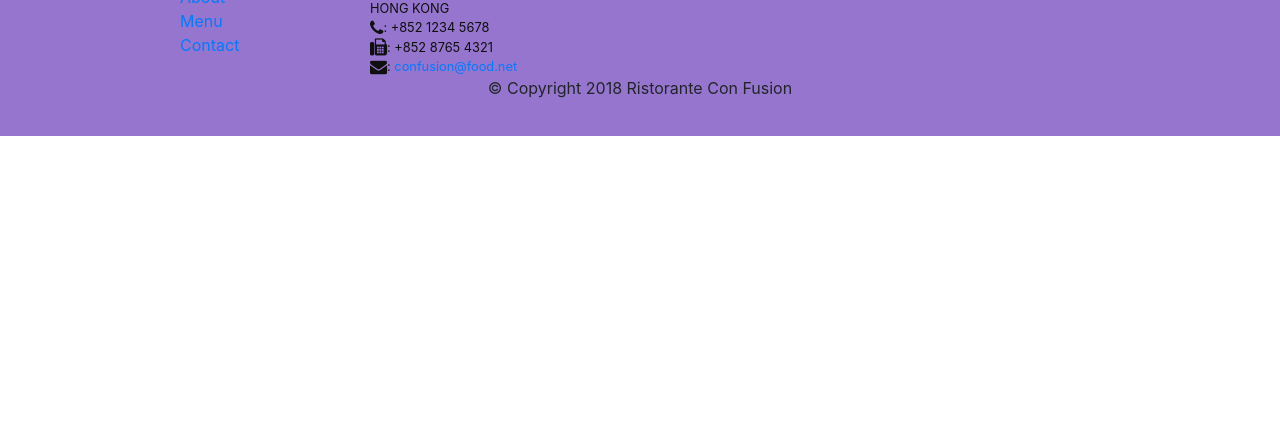
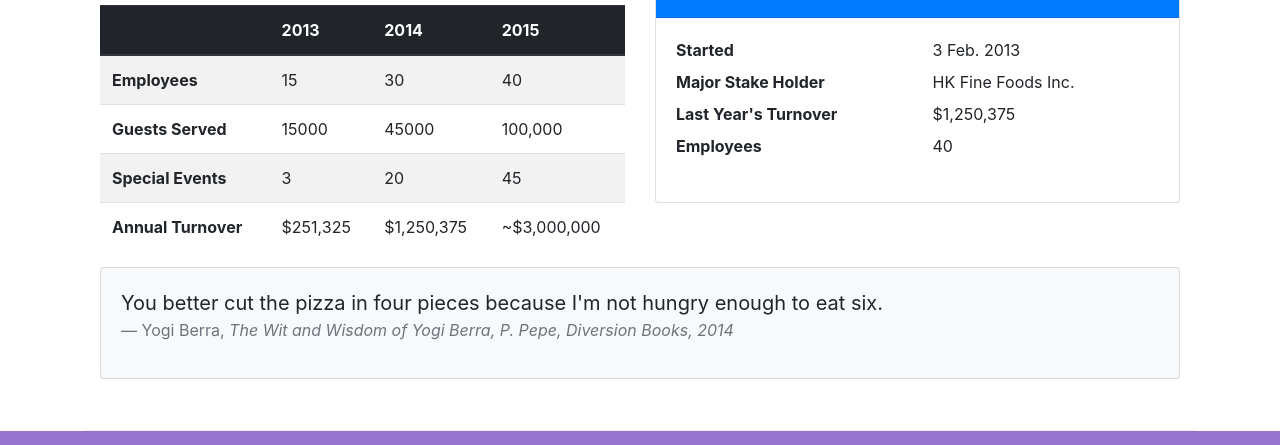
Before and after one commit to sujathak625/FrontEndBootstrap, a website: page aboutus.html in a window 1280 px wide. Shown: the part 1674-2119 px from the top of the page. Before the commit the page ends 1810 px from the top, so only its background shows below. Drawn offline with nearby package versions, Linux system fonts and the light colour scheme.

Commit message:
Tables and cards

```diff
--- a/aboutus.html
+++ b/aboutus.html
@@ -25,10 +25,12 @@
             <a class="navbar-brand" href="#">Ristorante Con Fusion</a>
             <div class="collapse navbar-collapse" id="Navbar">
                 <ul class="navbar-nav mr-auto">
-                                <li class="nav-item active"><a class="nav-link" href="./index.html"><span class="fa fa-home fa-lg"></span> Home</a></li>
+                    <li class="nav-item active"><a class="nav-link" href="./index.html"><span class="fa fa-home fa-lg"></span>
+                            Home</a></li>
                     <li class="nav-item"><a class="nav-link" href="#"><span class="fa fa-info fa-lg"></span> About</a></li>
                     <li class="nav-item"><a class="nav-link" href="#"><span class="fa fa-list fa-lg"></span> Menu</a></li>
-                                <li class="nav-item"><a class="nav-link" href="./contactus.html"><span class="fa fa-address-card fa-lg"></span> Contact</a></li>
+                    <li class="nav-item"><a class="nav-link" href="./contactus.html"><span class="fa fa-address-card fa-lg"></span>
+                            Contact</a></li>
 
                 </ul>
             </div>
@@ -41,7 +43,8 @@
             <div class="row row-header">
                 <div class="col-12 col-sm-6">
                     <h1>Ristorante con Fusion</h1>
-                    <p>We take inspiration from the World's best cuisines, and create a unique fusion experience. Our lipsmacking
+                    <p>We take inspiration from the World's best cuisines, and create a unique fusion experience. Our
+                        lipsmacking
                         creations will tickle your culinary senses!</p>
                 </div>
                 <div class="col-12 col-sm">
@@ -64,13 +67,17 @@
         </ol>
 
         <div class="row row-content">
-            <div  class="col-sm-6">
+            <div class="col-sm-6">
                 <h2>Our History</h2>
-                <p>Started in 2010, Ristorante con Fusion quickly established itself as a culinary icon par excellence in
-                    Hong Kong. With its unique brand of world fusion cuisine that can be found nowhere else, it enjoys patronage
-                    from the A-list clientele in Hong Kong. Featuring four of the best three-star Michelin chefs in the world,
+                <p>Started in 2010, Ristorante con Fusion quickly established itself as a culinary icon par excellence
+                    in
+                    Hong Kong. With its unique brand of world fusion cuisine that can be found nowhere else, it enjoys
+                    patronage
+                    from the A-list clientele in Hong Kong. Featuring four of the best three-star Michelin chefs in the
+                    world,
                     you never know what will arrive on your plate the next time you visit us.</p>
-                <p>The restaurant traces its humble beginnings to <em>The Frying Pan</em>, a successful chain started by
+                <p>The restaurant traces its humble beginnings to <em>The Frying Pan</em>, a successful chain started
+                    by
                     our CEO, Mr. Peter Pan, that featured for the first time the world's best cuisines in a pan.</p>
             </div>
             <div class="col-12">
@@ -85,33 +92,122 @@
                 <h2>Corporate Leadership</h2>
                 <h3>Peter Pan <small>Chief Epicurious Officer</small></h3>
                 <div class="d-none d-sm-block">
-                    <p>Our CEO, Peter, credits his hardworking East Asian immigrant parents who undertook the arduous journey
-                        to the shores of America with the intention of giving their children the best future. His mother's
-                        wizardy in the kitchen whipping up the tastiest dishes with whatever is available inexpensively at
-                        the supermarket, was his first inspiration to create the fusion cuisines for which <em>The Frying
-                            Pan</em> became well known. He brings his zeal for fusion cuisines to this restaurant, pioneering
+                    <p>Our CEO, Peter, credits his hardworking East Asian immigrant parents who undertook the arduous
+                        journey
+                        to the shores of America with the intention of giving their children the best future. His
+                        mother's
+                        wizardy in the kitchen whipping up the tastiest dishes with whatever is available inexpensively
+                        at
+                        the supermarket, was his first inspiration to create the fusion cuisines for which <em>The
+                            Frying
+                            Pan</em> became well known. He brings his zeal for fusion cuisines to this restaurant,
+                        pioneering
                         cross-cultural culinary connections.</p>
                 </div>
                 <h3>Dhanasekaran Witherspoon <small>Chief Food Officer</small></h3>
                 <div class="d-none d-sm-block">
-                <p>Our CFO, Danny, as he is affectionately referred to by his colleagues, comes from a long established family
-                    tradition in farming and produce. His experiences growing up on a farm in the Australian outback gave
+                    <p>Our CFO, Danny, as he is affectionately referred to by his colleagues, comes from a long
+                        established family
+                        tradition in farming and produce. His experiences growing up on a farm in the Australian
+                        outback gave
                         him great appreciation for varieties of food sources. As he puts it in his own words, <em>Everything
                             that runs, wins, and everything that stays, pays!</em></p>
                 </div>
 
                 <h3>Agumbe Tang <small>Chief Taste Officer</small></h3>
                 <div class="d-none d-sm-block">
-                <p>Blessed with the most discerning gustatory sense, Agumbe, our CTO, personally ensures that every dish that
-                    we serve meets his exacting tastes. Our chefs dread the tongue lashing that ensues if their dish does
-                    not meet his exacting standards. He lives by his motto, <em>You click only if you survive my lick.</em></p>
+                    <p>Blessed with the most discerning gustatory sense, Agumbe, our CTO, personally ensures that every
+                        dish that
+                        we serve meets his exacting tastes. Our chefs dread the tongue lashing that ensues if their
+                        dish does
+                        not meet his exacting standards. He lives by his motto, <em>You click only if you survive my
+                            lick.</em></p>
                 </div>
                 <h3>Alberto Somayya <small>Executive Chef</small></h3>
                 <div class="d-none d-sm-block">
-            <p>Award winning three-star Michelin chef with wide International experience having worked closely with whos-who
-                in the culinary world, he specializes in creating mouthwatering Indo-Italian fusion experiences. He says,
-                <em>Put together the cuisines from the two craziest cultures, and you get a winning hit! Amma Mia!</em></p>
+                    <p>Award winning three-star Michelin chef with wide International experience having worked closely
+                        with whos-who
+                        in the culinary world, he specializes in creating mouthwatering Indo-Italian fusion
+                        experiences. He says,
+                        <em>Put together the cuisines from the two craziest cultures, and you get a winning hit! Amma
+                            Mia!</em></p>
                 </div>
+            </div>
+        </div>
+
+        <div class="row row-content">
+            <div class="col-12 col-sm-6">
+                <h2>Facts &amp; Figures</h2>
+                <div class="table-responsive">
+                    <table class="table table-striped">
+                        <thead class="thead-dark">
+                            <tr>
+                                <th>&nbsp;</th>
+                                <th>2013</th>
+                                <th>2014</th>
+                                <th>2015</th>
+                            </tr>
+                        </thead>
+                        <tbody>
+                            <tr>
+                                <th>Employees</th>
+                                <td>15</td>
+                                <td>30</td>
+                                <td>40</td>
+                            </tr>
+                            <tr>
+                                <th>Guests Served</th>
+                                <td>15000</td>
+                                <td>45000</td>
+                                <td>100,000</td>
+                            </tr>
+                            <tr>
+                                <th>Special Events</th>
+                                <td>3</td>
+                                <td>20</td>
+                                <td>45</td>
+                            </tr>
+                            <tr>
+                                <th>Annual Turnover</th>
+                                <td>$251,325</td>
+                                <td>$1,250,375</td>
+                                <td>~$3,000,000</td>
+                            </tr>
+                        </tbody>
+                    </table>
+                </div>
+            </div>
+            <div class="col-12 col-sm-6">
+                <div class="card">
+                    <h3 class="card-header bg-primary text-white">Facts At a Glance</h3>
+                    <div class="card-body">
+                        <dl class="row">
+                            <dt class="col-6">Started</dt>
+                            <dd class="col-6">3 Feb. 2013</dd>
+                            <dt class="col-6">Major Stake Holder</dt>
+                            <dd class="col-6">HK Fine Foods Inc.</dd>
+                            <dt class="col-6">Last Year's Turnover</dt>
+                            <dd class="col-6">$1,250,375</dd>
+                            <dt class="col-6">Employees</dt>
+                            <dd class="col-6">40</dd>
+                        </dl>
+                    </div>
+                </div>
+            </div>
+            <div class="col-12">
+                    <div class="card card-body bg-light">
+                        <blockquote class="blockquote">
+                            <p class="mb-0">You better cut the pizza in four pieces because
+                                I'm not hungry enough to eat six.</p>
+                            <footer class="blockquote-footer">Yogi Berra,
+                                <cite title="Source Title">The Wit and Wisdom of Yogi Berra,
+                                P. Pepe, Diversion Books, 2014</cite>
+                            </footer>
+                        </blockquote>
+                    </div>
+                </div>
+            <div class="col-12 col-sm-3">
+
             </div>
         </div>
 
@@ -132,7 +228,8 @@
                 <div class="col-7 col-sm-5">
                     <h5>Our Address</h5>
                     <address>
-                        121, Clear Water Bay Road<br> Clear Water Bay, Kowloon<br> HONG KONG<br>   <i class="fa fa-phone fa-lg"></i>: +852 1234 5678<br>
+                        121, Clear Water Bay Road<br> Clear Water Bay, Kowloon<br> HONG KONG<br> <i class="fa fa-phone fa-lg"></i>:
+                        +852 1234 5678<br>
                         <i class="fa fa-fax fa-lg"></i>: +852 8765 4321<br>
                         <i class="fa fa-envelope fa-lg"></i>:
                         <a href="mailto:confusion@food.net">confusion@food.net</a>
```
Lines whose indentation alone changed are shown as unchanged.
